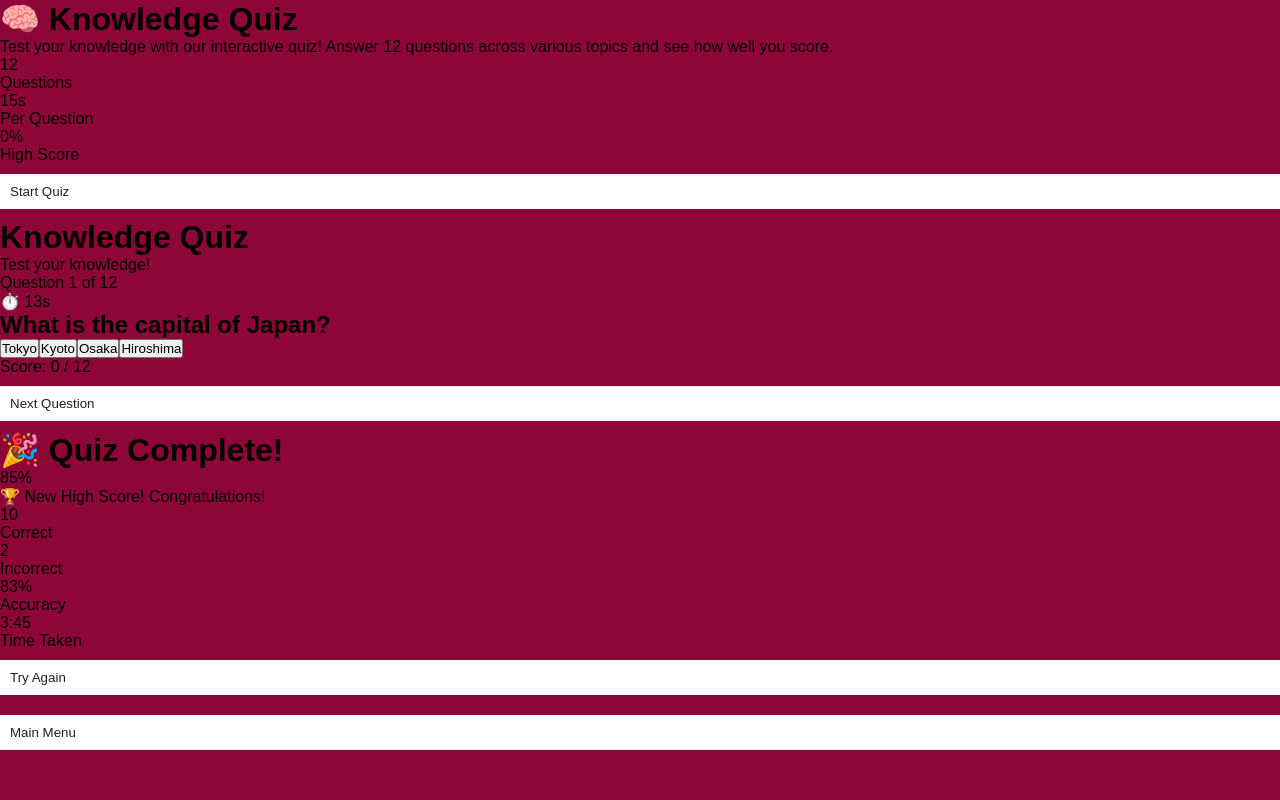
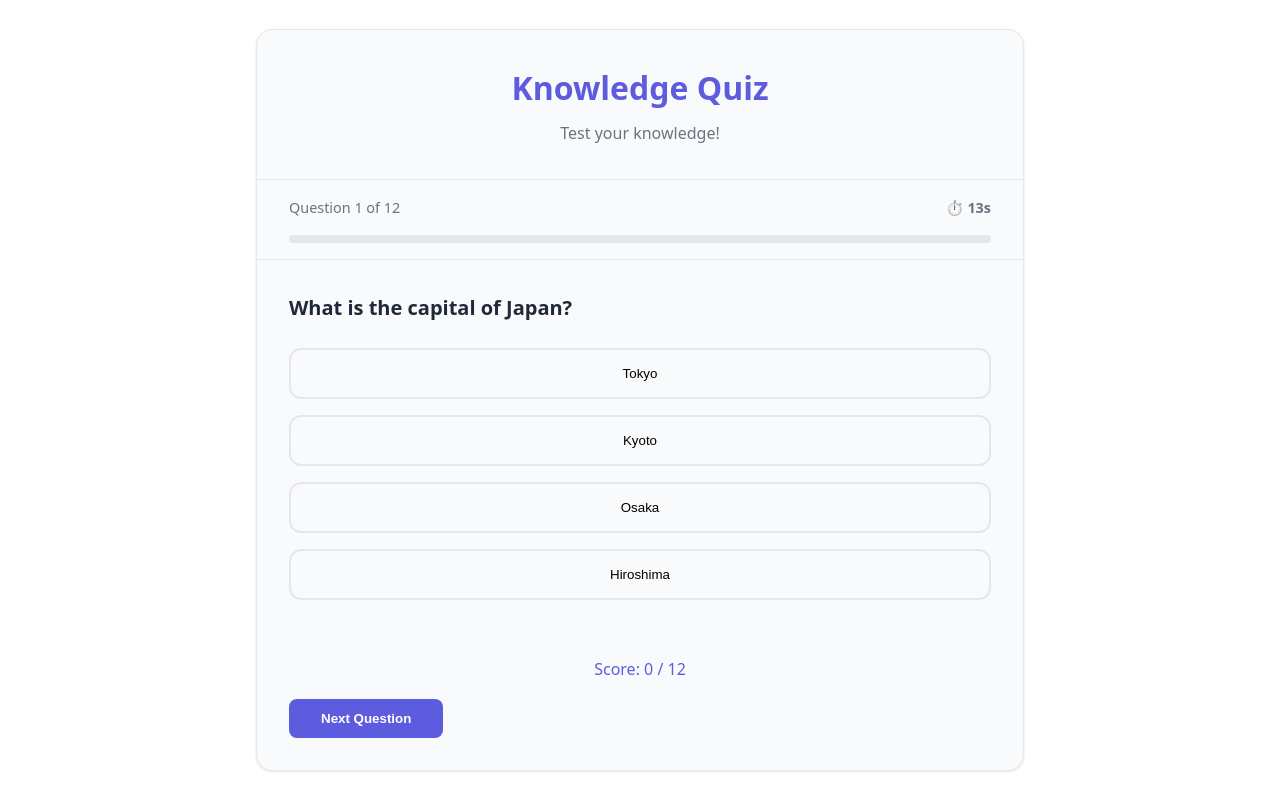
Before and after one commit to anjalipathak-99/Quiz-app, a plain HTML site: page index.html in a window 1280 px wide. Both pictures are taken after a click on the button "Start Quiz". Drawn offline with Linux system fonts and the light colour scheme.

Commit message:
Update style.css

```diff
--- a/style.css
+++ b/style.css
@@ -1,60 +1,116 @@
-* {
-    margin: 0;
-    padding: 0;
-    font-family: 'Poppins', sans-serif;
-    box-sizing: border-box;
+* { margin: 0; padding: 0; box-sizing: border-box; }
+
+:root {
+  --primary-color: #5D5CDE;
+  --primary-hover: #4F4EC7;
+  --correct-color: #10B981;
+  --incorrect-color: #EF4444;
+  --background: #FFFFFF;
+  --surface: #F9FAFB;
+  --text-primary: #1F2937;
+  --text-secondary: #6B7280;
+  --border: #E5E7EB;
+  --shadow: 0 1px 3px rgba(0,0,0,0.1);
 }
-body{
-    background: rgb(142, 5, 55);
+
+.dark {
+  --background: #181818;
+  --surface: #262626;
+  --text-primary: #F9FAFB;
+  --text-secondary: #D1D5DB;
+  --border: #374151;
+  --shadow: 0 1px 3px rgba(0,0,0,0.3);
 }
-.app{
-    background: rgba(255, 255, 255, 0.829);
-    width: 90%;
-    max-width: 600px;
-    margin: 100px auto 0;
-    border-radius: 10px;
-    padding: 30px;
+
+body {
+  font-family: system-ui, sans-serif;
+  background: var(--background);
+  color: var(--text-primary);
+  line-height: 1.6;
+  transition: all 0.3s;
 }
-.app h1{
-    font-weight:25px ;
-    color:rgb(155, 132, 18);
-    font-weight: 600;
-    border-bottom: 1px solid #333 ;
-    padding-bottom: 30px;
+
+.container {
+  max-width: 800px;
+  margin: 0 auto;
+  padding: 1rem;
+  min-height: 100vh;
+  display: flex;
+  flex-direction: column;
+  justify-content: center;
 }
-.quiz{
-    padding:20px;
 
+.quiz-card {
+  background: var(--surface);
+  border-radius: 16px;
+  box-shadow: var(--shadow);
+  border: 1px solid var(--border);
+  overflow: hidden;
 }
-.quiz h2{
-    font-size: 18px;
-    color: aliceblue;
-    font-weight: 600;
+
+.quiz-header { padding: 2rem; text-align: center; border-bottom: 1px solid var(--border); }
+.quiz-title { font-size: 2rem; font-weight: 700; margin-bottom: 0.5rem; color: var(--primary-color); }
+.quiz-subtitle { color: var(--text-secondary); }
+
+.progress-section { padding: 1rem 2rem; border-bottom: 1px solid var(--border); }
+.progress-info { display: flex; justify-content: space-between; margin-bottom: 1rem; font-size: 0.9rem; color: var(--text-secondary); }
+.progress-bar { height: 8px; background: var(--border); border-radius: 4px; overflow: hidden; }
+.progress-fill { height: 100%; background: linear-gradient(90deg,var(--primary-color),var(--primary-hover)); width: 0%; transition: width 0.3s; }
+
+.timer { font-weight: 600; }
+.timer.warning { color: var(--incorrect-color); animation: pulse 1s infinite; }
+@keyframes pulse { 0%,100%{opacity:1;} 50%{opacity:0.5;} }
+
+.quiz-content { padding: 2rem; }
+.question-text { font-size: 1.25rem; font-weight: 600; margin-bottom: 1.5rem; }
+
+.answers { display: grid; gap: 1rem; }
+.answer-btn {
+  background: var(--surface);
+  border: 2px solid var(--border);
+  padding: 1rem;
+  border-radius: 12px;
+  cursor: pointer;
+  transition: all 0.2s;
 }
-.btn{
-    background:white;
-    color: #222;
-    font-weight:500;
-    width:100%;
-    border: 1px solid #222;
-    padding :10px;
-    margin: 10px 0;
-    text-align:left;
-    border:4px;
-    cursor: pointer;
+.answer-btn:hover { border-color: var(--primary-color); }
+.answer-btn.correct { background: var(--correct-color); color: white; }
+.answer-btn.incorrect { background: var(--incorrect-color); color: white; }
+
+.feedback { margin: 1rem 0; padding: 0.8rem; border-radius: 8px; text-align: center; font-weight: 600; opacity: 0; transition: 0.3s; }
+.feedback.show { opacity: 1; }
+.feedback.correct { color: var(--correct-color); border: 1px solid var(--correct-color); }
+.feedback.incorrect { color: var(--incorrect-color); border: 1px solid var(--incorrect-color); }
+
+.score-display { text-align: center; margin: 1rem 0; color: var(--primary-color); }
+
+.btn {
+  background: var(--primary-color);
+  color: #fff;
+  border: none;
+  padding: 0.75rem 2rem;
+  border-radius: 8px;
+  font-weight: 600;
+  cursor: pointer;
 }
-.btn:hover{
-    background: #222;
-    color: #fff;
+.btn:hover { background: var(--primary-hover); }
+.btn-secondary { background: var(--border); color: var(--text-primary); }
+.btn-secondary:hover { background: var(--text-secondary); color: white; }
+
+.results { text-align: center; padding: 2rem; }
+.results-title { font-size: 2rem; margin-bottom: 1rem; }
+.final-score { font-size: 3rem; font-weight: 800; color: var(--primary-color); }
+
+.score-breakdown { display: grid; grid-template-columns: repeat(auto-fit,minmax(150px,1fr)); gap: 1rem; margin: 2rem 0; }
+.stat-card { background: var(--background); padding: 1rem; border-radius: 12px; border: 1px solid var(--border); }
+
+.start-screen { text-align: center; padding: 3rem 2rem; }
+.start-title { font-size: 2.5rem; font-weight: 800; color: var(--primary-color); margin-bottom: 1rem; }
+.start-description { color: var(--text-secondary); margin-bottom: 2rem; }
+
+.hidden { display: none !important; }
+
+@media (max-width:640px) {
+  .quiz-title { font-size: 1.5rem; }
+  .question-text { font-size: 1.1rem; }
 }
-#next-button{
-     background: red;
-    color: #e9e4d5fd;
-    font-weight:500;
-    width:150px;
-    border:0;
-    padding :10px;
-    margin: 20px auto 0;
-    border-radius:4px;
-    cursor: pointer;
-}
```
